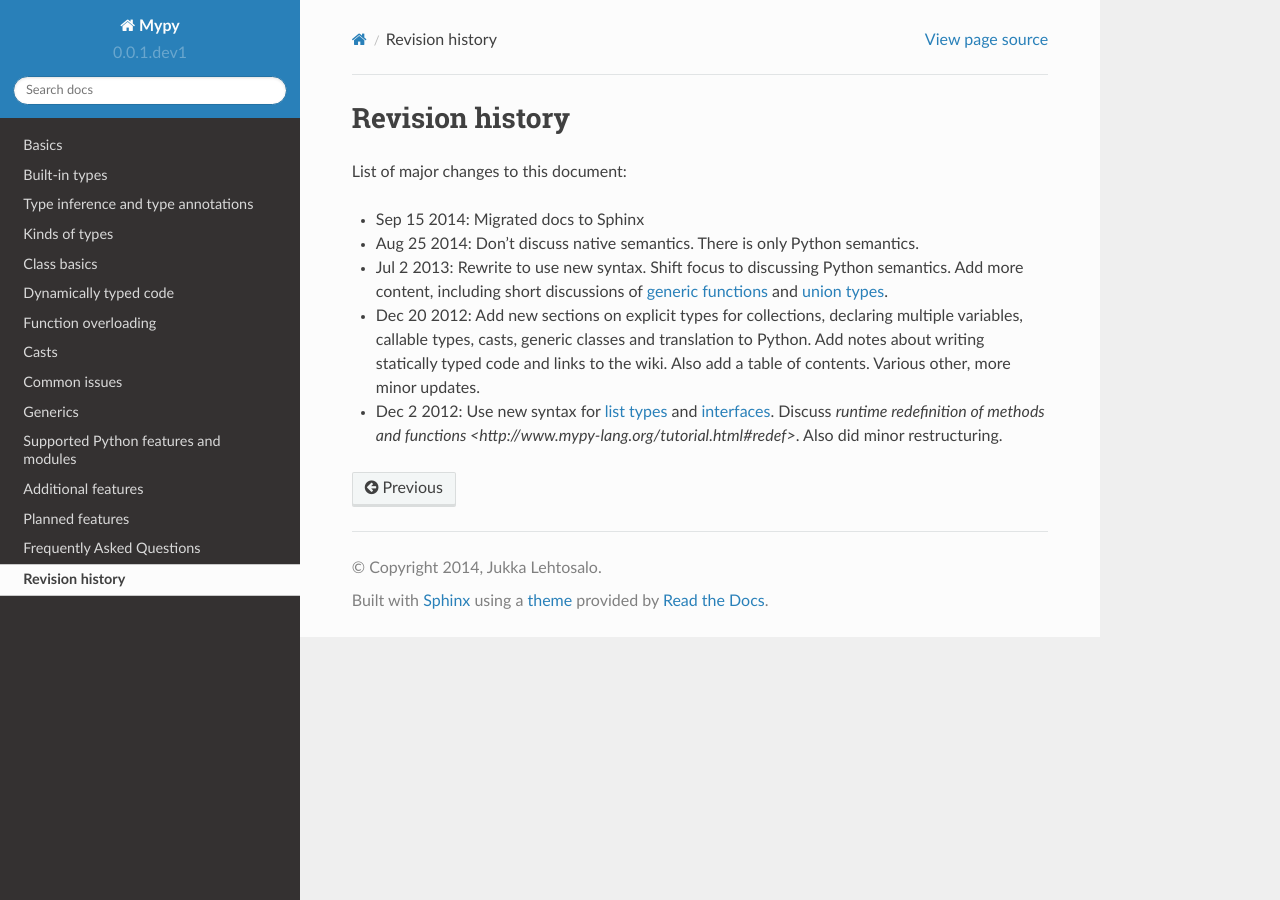
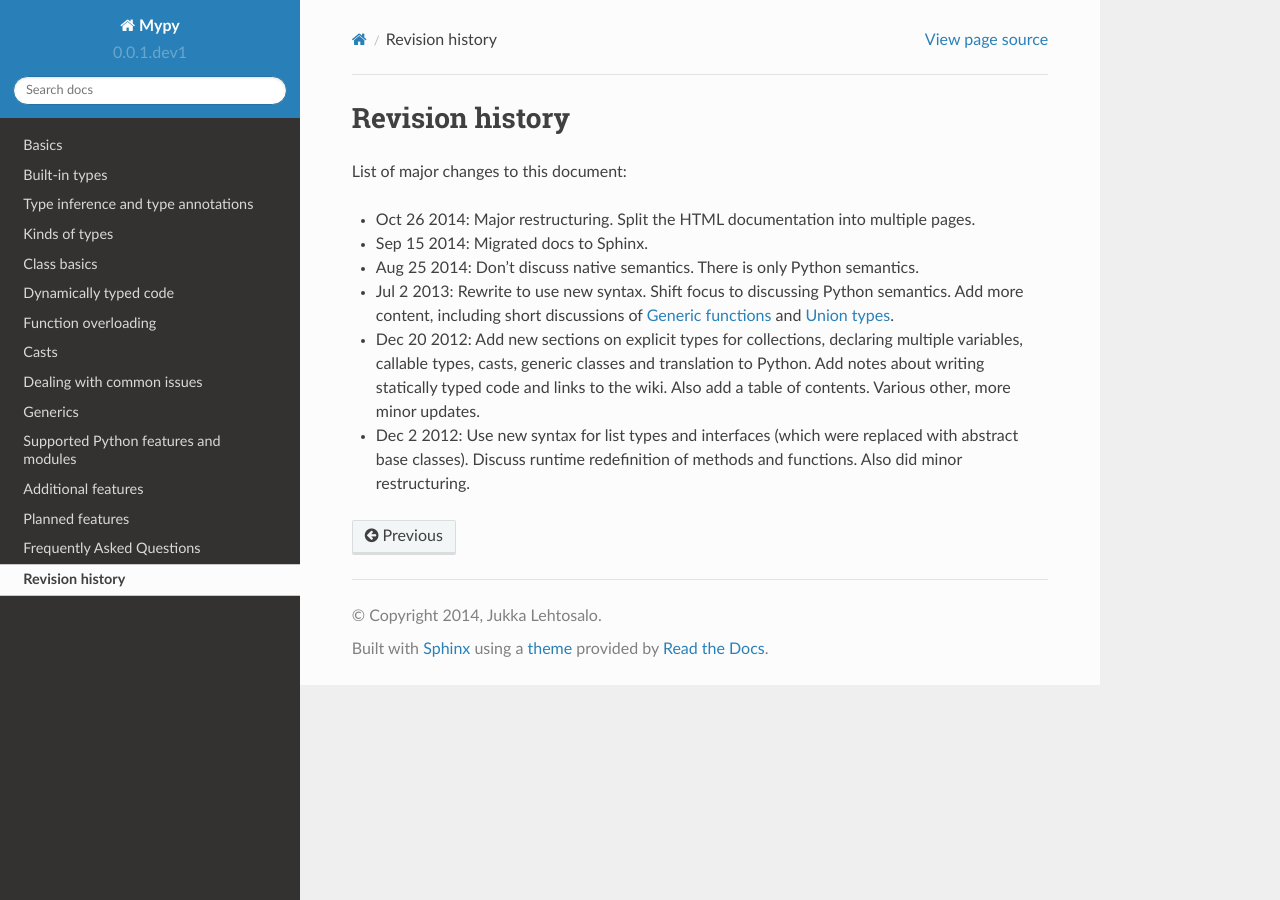
Before and after one commit to lucalysoft/mypy, a Sphinx documentation site: the page built from docs/source/revision_history.rst, in a window 1280 px wide. Built offline with Sphinx 7.4.7 and the Read the Docs theme 2.0.0, drawn with Linux system fonts in a browser that asks for light colours.

Commit message:
Fix cross references and update vision history

```diff
--- a/docs/source/common_issues.rst
+++ b/docs/source/common_issues.rst
@@ -1,5 +1,5 @@
-Common issues
-=============
+Dealing with common issues
+==========================
 
 Statically typed function bodies are often identical to normal Python code, but sometimes you need to do things slightly differently. This section introduces some of the most common cases which require different conventions in statically typed code.
 
--- a/docs/source/generics.rst
+++ b/docs/source/generics.rst
@@ -71,6 +71,8 @@ The above examples illustrate that type variables are erased at runtime when run
 
 The savings are rarely significant, but it could make a difference in a performance-critical loop or function. Function annotations, on the other hand, are only evaluated during the defintion of the function, not during every call. Constructing type objects in function signatures rarely has any noticeable performance impact.
 
+.. _generic-functions:
+
 Generic functions
 *****************
 
--- a/docs/source/planned_features.rst
+++ b/docs/source/planned_features.rst
@@ -37,6 +37,8 @@ Instead, an explicit None check would be required. This would benefit from more
 
 We would infer the type of x to be int in the else block due to the check against None in the if condition.
 
+.. _union-types:
+
 Union types
 -----------
 
--- a/docs/source/revision_history.rst
+++ b/docs/source/revision_history.rst
@@ -3,12 +3,24 @@ Revision history
 
 List of major changes to this document:
 
-- Sep 15 2014: Migrated docs to Sphinx
+- Oct 26 2014: Major restructuring. Split the HTML documentation into
+  multiple pages.
 
-- Aug 25 2014: Don't discuss native semantics. There is only Python semantics.
+- Sep 15 2014: Migrated docs to Sphinx.
 
-- Jul 2 2013: Rewrite to use new syntax. Shift focus to discussing Python semantics. Add more content, including short discussions of `generic functions <http://www.mypy-lang.org/tutorial.html#genericfunctions>`_ and `union types <http://www.mypy-lang.org/tutorial.html#uniontypes>`_.
+- Aug 25 2014: Don't discuss native semantics. There is only Python
+  semantics.
 
-- Dec 20 2012: Add new sections on explicit types for collections, declaring multiple variables, callable types, casts, generic classes and translation to Python. Add notes about writing statically typed code and links to the wiki. Also add a table of contents. Various other, more minor updates.
+- Jul 2 2013: Rewrite to use new syntax. Shift focus to discussing
+  Python semantics. Add more content, including short discussions of
+  :ref:`generic-functions` and :ref:`union-types`.
 
-- Dec 2 2012: Use new syntax for `list types <http://www.mypy-lang.org/tutorial.html#builtintypes>`_ and `interfaces <http://www.mypy-lang.org/tutorial.html#interfaces>`_. Discuss `runtime redefinition of methods and functions <http://www.mypy-lang.org/tutorial.html#redef>`. Also did minor restructuring.
+- Dec 20 2012: Add new sections on explicit types for collections,
+  declaring multiple variables, callable types, casts, generic classes
+  and translation to Python. Add notes about writing statically typed
+  code and links to the wiki. Also add a table of contents. Various
+  other, more minor updates.
+
+- Dec 2 2012: Use new syntax for list types and interfaces (which were
+  replaced with abstract base classes). Discuss runtime redefinition
+  of methods and functions. Also did minor restructuring.
```
